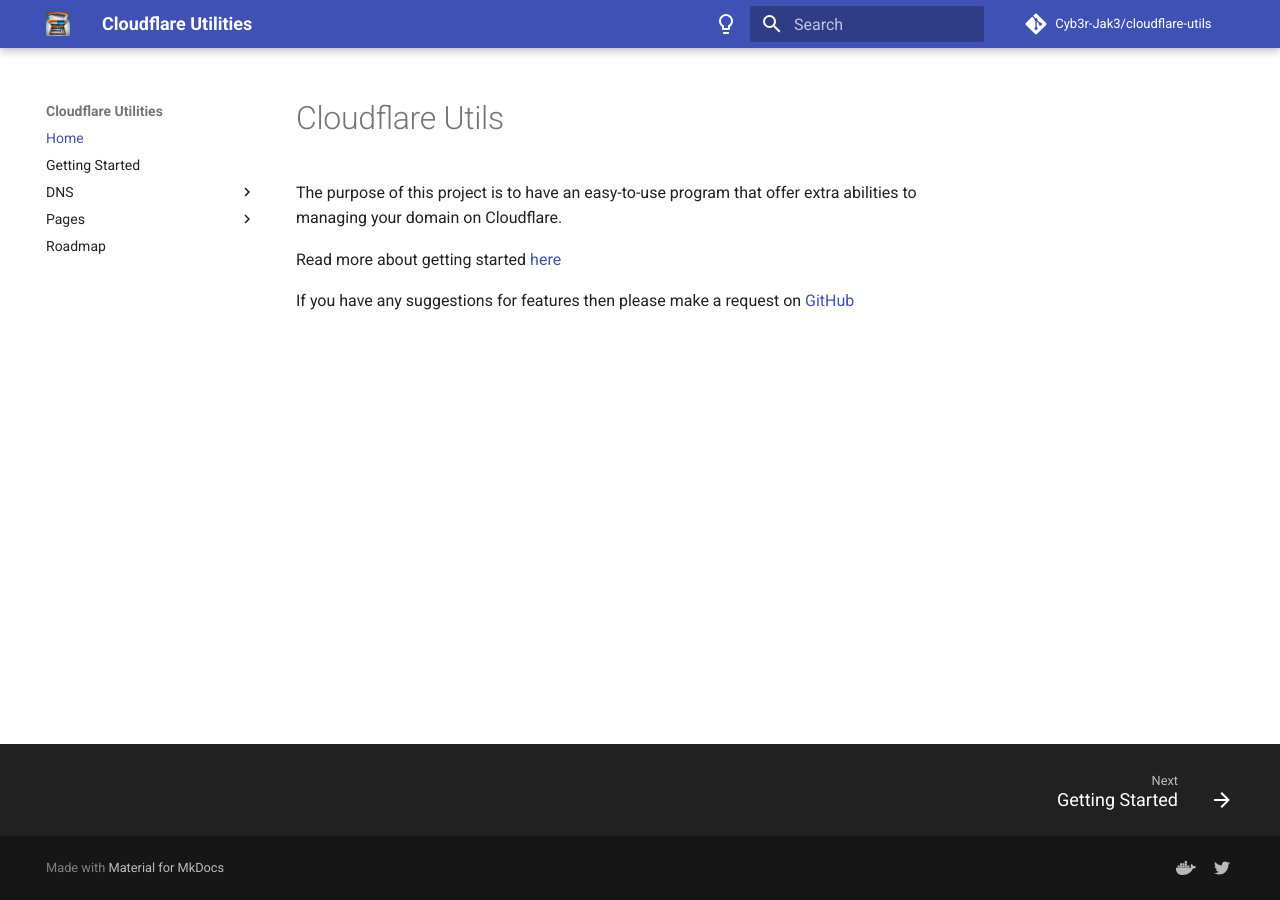
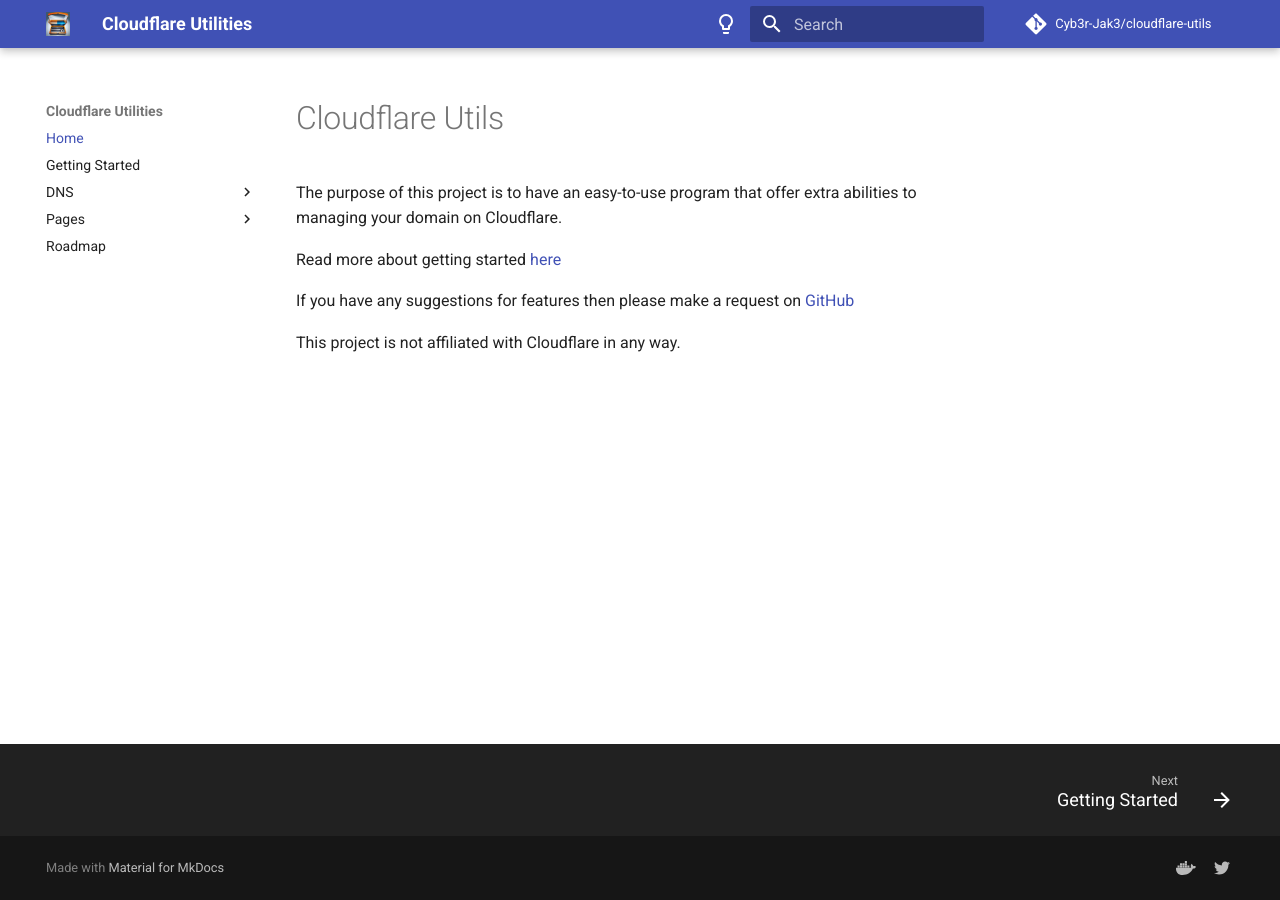
Before and after one commit to Cyb3r-Jak3/cloudflare-utils, an MkDocs documentation site: the page built from documentation/docs/index.md, in a window 1280 px wide. Built offline with MkDocs 1.6.1 and Material for MkDocs 9.7.7, drawn with Linux system fonts in a browser that asks for light colours; comment, search, counter and statistics services are not loaded.

Commit message:
chore: more copyright disclaimer

```diff
--- a/documentation/docs/index.md
+++ b/documentation/docs/index.md
@@ -5,3 +5,5 @@ The purpose of this project is to have an easy-to-use program that offer extra a
 Read more about getting started [here](./started.md)
 
 If you have any suggestions for features then please make a request on [GitHub](https://github.com/Cyb3r-Jak3/cloudflare-utils/issues)
+
+This project is not affiliated with Cloudflare in any way.
```
Also changed, not shown: README.md.
